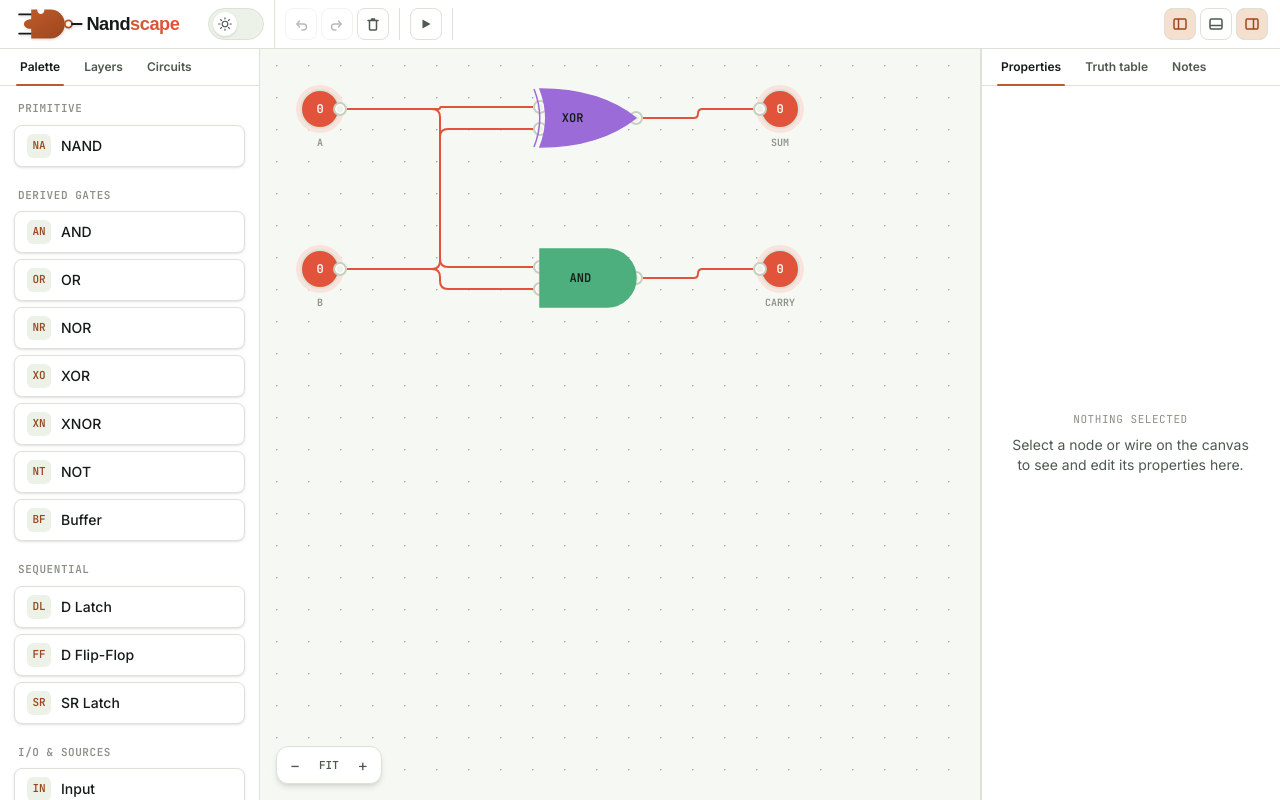
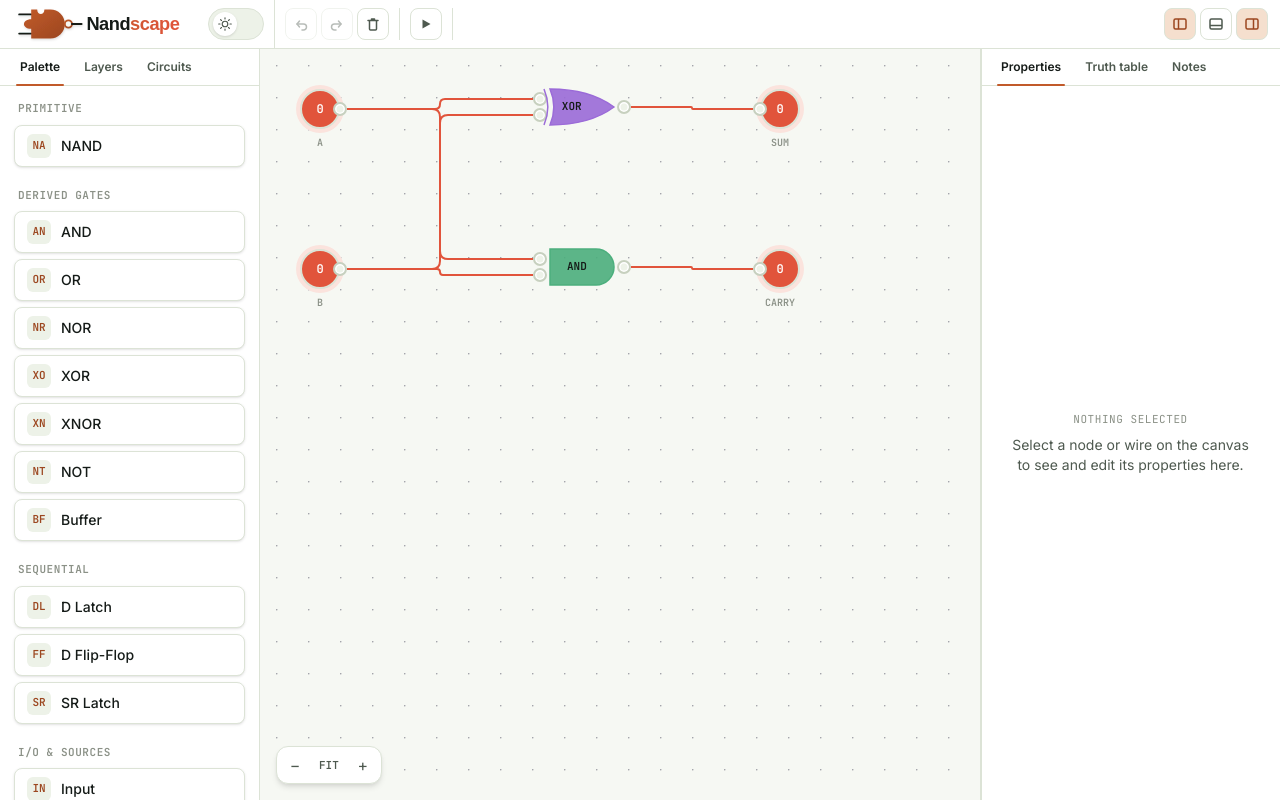
Before and after one commit to LancesLance56/nandscape, a Next.js app in the folder apps/web/: page /nandbox in a window 1280 px wide. Built offline with nearby package versions, Linux system fonts and the light colour scheme.

Commit message:
Improved aesthetics and make everything look cleaner

```diff
--- a/apps/web/components/editor/nodes/gate-node.tsx
+++ b/apps/web/components/editor/nodes/gate-node.tsx
@@ -6,7 +6,10 @@ import {useShallow} from "zustand/react/shallow";
 import {gateTypeToString, isSequential} from "@nandscape/engine";
 import {NodeHandle, Position} from "./node-handle";
 import {defaultInputCountForGateType} from "@/lib/editor/gate-defaults";
-import {GateShape, GATE_SHAPE_WIDTH, usesSpecialShape, computeGateShapeGeometry} from "./gate-shapes";
+import {
+  GateShape, GATE_SHAPE_WIDTH, NODE_WIDTH,
+  usesSpecialShape, isInvertedGate, computeGateShapeGeometry,
+} from "./gate-shapes";
 import {useHandleClick} from "@/hooks/use-handle-click";
 import type {EditorNode, GateNodeData} from "@/types/editor";
 import {usePreferencesStore} from "@/store/preferences-store";
@@ -44,10 +47,20 @@ function GateNodeImpl({id, data, selected}: NodeProps<EditorNode>) {
     return margin + index * sideSpacing;
   };
 
+  const special = usesSpecialShape(gateData.gateType);
+  const inverted = isInvertedGate(gateData.gateType);
+  const geometry = special
+    ? computeGateShapeGeometry(gateData.gateType, nodeHeight, bubbleRadius, bubbleGap)
+    : null;
+  // How far the connector sits inset from the node's right edge — 0 for
+  // plain shapes, `bubbleRadius` for inverted ones (bubble center).
+  const outputInset = geometry ? GATE_SHAPE_WIDTH - geometry.connectorX : 0;
+  const outputDiameter = special && inverted ? bubbleRadius * 2 + 2 : 14;
+
   return (
     <div
-      style={{height: `${nodeHeight}px`}}
-      className="relative flex min-w-24 items-center justify-center transition-[height] duration-150"
+      style={{height: `${nodeHeight}px`, width: `${NODE_WIDTH}px`}}
+      className="relative flex items-center justify-center transition-[height] duration-150"
     >
       {Array.from({length: inputCount}).map((_, i) => (
         <NodeHandle
@@ -67,7 +80,9 @@ function GateNodeImpl({id, data, selected}: NodeProps<EditorNode>) {
           id="out-0"
           type="source"
           position={Position.Right}
-          style={{top: `${topForHandle(0, 1)}px`}}
+          style={{top: `${topForHandle(0, 1)}px`, right: outputInset}}
+          diameter={outputDiameter}
+          bare={special && inverted}
           onClick={(event) => onHandleClick(id, "out-0", "source", event)}
           onMouseEnter={(event) => onHandleMouseEnter(id, "source", event)}
           onMouseLeave={onHandleMouseLeave}
@@ -87,30 +102,31 @@ function GateNodeImpl({id, data, selected}: NodeProps<EditorNode>) {
         ))
       )}
 
-      {usesSpecialShape(gateData.gateType) ? (
-        <div
-          className="absolute inset-y-0 left-1/2 z-10 -translate-x-1/2"
-          style={{width: GATE_SHAPE_WIDTH}}
-        >
+      {special ? (
+        <div className="absolute inset-y-0 left-1/2 z-10 -translate-x-1/2" style={{width: GATE_SHAPE_WIDTH}}>
           <GateShape gateType={gateData.gateType} height={nodeHeight} selected={selected} />
           <span
-            className="absolute top-1/2 -translate-x-1/2 -translate-y-1/2 whitespace-nowrap text-center font-mono text-xs font-bold leading-tight text-ink"
-            style={{left: computeGateShapeGeometry(gateData.gateType, nodeHeight, bubbleRadius, bubbleGap).labelX}}
+            className="absolute top-1/2 -translate-x-1/2 -translate-y-1/2 whitespace-nowrap text-center font-mono text-[11px] font-bold leading-tight text-ink"
+            style={{left: geometry!.labelX}}
           >
             {gateData.label || typeName}
           </span>
         </div>
       ) : (
         <div
-          className={`absolute inset-y-0 left-1/2 z-10 flex min-w-24 -translate-x-1/2 flex-col items-center justify-center gap-0.5 rounded-lg border bg-surface-card px-3 py-2.5 shadow-sm transition-[box-shadow,border-color] duration-150 ${
+          style={{width: NODE_WIDTH}}
+          className={`absolute inset-y-0 left-1/2 z-10 flex -translate-x-1/2 flex-col items-center justify-center gap-0.5 overflow-hidden rounded-lg border bg-surface-card px-2 py-2 shadow-sm transition-[box-shadow,border-color] duration-150 ${
             selected ? "border-copper ring-2 ring-copper/30" : sequential ? "border-signal-green/40" : "border-border-strong"
           }`}
         >
-          <span className="text-center font-mono text-xs font-bold leading-tight text-ink">
+          <span
+            className="w-full truncate text-center font-mono text-[11px] font-bold leading-tight text-ink"
+            title={gateData.label || typeName}
+          >
             {gateData.label || typeName}
           </span>
           {sequential && (
-            <span className="mt-0.5 text-center font-mono text-[9px] uppercase tracking-wider text-signal-green">
+            <span className="mt-0.5 text-center font-mono text-[8px] uppercase tracking-wider text-signal-green">
               stateful
             </span>
           )}
--- a/apps/web/components/editor/nodes/gate-shapes.tsx
+++ b/apps/web/components/editor/nodes/gate-shapes.tsx
@@ -3,9 +3,13 @@ import { useShallow } from "zustand/react/shallow";
 import { GATE_COLORS } from "@/lib/editor/gate-colors";
 import { usePreferencesStore } from "@/store";
 
-export const GATE_SHAPE_WIDTH = 96;
+export const GATE_SHAPE_WIDTH = 64; // was 96
+/** Fixed footprint every gate/block node renders at — keeps the visible
+ *  box and the handle-anchoring container in lockstep so labels can never
+ *  grow the box past where the wires actually connect. */
+export const NODE_WIDTH = GATE_SHAPE_WIDTH + 20;
 
-function isInvertedGate(t: GateType): boolean {
+export function isInvertedGate(t: GateType): boolean {
   return t === GateType.NAND || t === GateType.NOR || t === GateType.XNOR || t === GateType.NOT;
 }
 
@@ -32,6 +36,11 @@ function bubbleShrink(gateType: GateType, bubbleRadius: number, bubbleGap: numbe
 export interface GateShapeGeometry {
   bodyWidth: number;
   labelX: number;
+  /** X position (within the GATE_SHAPE_WIDTH box) a wire/handle should
+   *  terminate at — the bubble's center for inverted gates, the body's
+   *  right edge otherwise. Lets the handle and the bubble read as one
+   *  clickable target instead of two overlapping circles. */
+  connectorX: number;
 }
 
 export function computeGateShapeGeometry(
@@ -40,13 +49,11 @@ export function computeGateShapeGeometry(
   bubbleRadius: number,
   bubbleGap: number,
 ): GateShapeGeometry {
-  const bodyWidth = GATE_SHAPE_WIDTH - bubbleShrink(gateType, bubbleRadius, bubbleGap);
-  const labelFraction = isAndFamily(gateType)
-    ? 0.42 // D-shape: flat back is solid up to (bodyWidth - height/2); center sits left of the round cap
-    : isOrFamily(gateType)
-      ? 0.34 // shield: back edge nearly full height, narrows fast past the midpoint
-      : 0.3; // triangle: linear taper to a point, needs the most left bias
-  return { bodyWidth, labelX: bodyWidth * labelFraction };
+  const shrink = bubbleShrink(gateType, bubbleRadius, bubbleGap);
+  const bodyWidth = GATE_SHAPE_WIDTH - shrink;
+  const labelFraction = isAndFamily(gateType) ? 0.42 : isOrFamily(gateType) ? 0.34 : 0.3;
+  const connectorX = isInvertedGate(gateType) ? bodyWidth + bubbleGap + bubbleRadius : bodyWidth;
+  return { bodyWidth, labelX: bodyWidth * labelFraction, connectorX };
 }
 
 function andBodyPath(w: number, h: number): string {
@@ -100,7 +107,7 @@ export function GateShape({ gateType, height, selected }: GateShapeProps) {
     ? andBodyPath(bodyWidth, height)
     : isOrFamily(gateType)
       ? orBodyPath(bodyWidth, height)
-      : trianglePath(bodyWidth, height); // triangle family; usesSpecialShape() gates who gets here
+      : trianglePath(bodyWidth, height);
 
   return (
     <svg
@@ -112,13 +119,7 @@ export function GateShape({ gateType, height, selected }: GateShapeProps) {
       {(gateType === GateType.XOR || gateType === GateType.XNOR) && (
         <path d={xorBackStrokePath(bodyWidth, height)} fill="none" stroke={strokeColor} strokeWidth={strokeWidth} />
       )}
-      <path
-        d={bodyPath}
-        fill={color}
-        fillOpacity={fillOpacity}
-        stroke={strokeColor}
-        strokeWidth={strokeWidth}
-      />
+      <path d={bodyPath} fill={color} fillOpacity={fillOpacity} stroke={strokeColor} strokeWidth={strokeWidth} />
       {inverted && (
         <circle
           cx={bodyWidth + bubbleGap + bubbleRadius}
--- a/apps/web/components/editor/nodes/node-handle.tsx
+++ b/apps/web/components/editor/nodes/node-handle.tsx
@@ -10,6 +10,13 @@ interface NodeHandleProps {
   position: Position;
   signal?: SignalState;
   style?: React.CSSProperties;
+  /** Diameter in px. Defaults to 14 — pass the bubble's diameter to make an
+   *  inverted gate's output handle exactly cover its inversion bubble. */
+  diameter?: number;
+  /** When true, renders no inner fill of its own — used when a shape (like
+   *  an inversion bubble) already provides the visible circle underneath,
+   *  so the handle is purely a clickable/hoverable hit area on top of it. */
+  bare?: boolean;
   onClick?: (event: React.MouseEvent) => void;
   onMouseEnter?: (event: React.MouseEvent) => void;
   onMouseLeave?: (event: React.MouseEvent) => void;
@@ -22,7 +29,10 @@ const SIGNAL_CLASS: Record<SignalState, string> = {
   [SignalState.UNKNOWN]: "!bg-copper !border-copper-dark",
 };
 
-export function NodeHandle({id, type, position, signal, style, onClick, onMouseEnter, onMouseLeave}: NodeHandleProps) {
+export function NodeHandle({
+  id, type, position, signal, style, diameter = 14, bare = false,
+  onClick, onMouseEnter, onMouseLeave,
+}: NodeHandleProps) {
   const colorClass = signal !== undefined ? SIGNAL_CLASS[signal] : "!bg-surface-2 !border-border-strong";
 
   return (
@@ -30,15 +40,19 @@ export function NodeHandle({id, type, position, signal, style, onClick, onMouseE
       id={id}
       type={type}
       position={position}
-      style={style}
+      style={{...style, width: diameter, height: diameter}}
       onClick={onClick}
       onMouseEnter={onMouseEnter}
       onMouseLeave={onMouseLeave}
-      className="!h-3.5 !w-3.5 !p-0 !overflow-visible !bg-transparent !border-none !shadow-none !cursor-pointer group"
+      className="!p-0 !overflow-visible !bg-transparent !border-none !shadow-none !cursor-pointer group"
     >
-      <span
-        className={`pointer-events-none block h-full w-full rounded-full border-2 shadow-[inset_0_0_0_1.5px_var(--surface-card)] transition-transform group-hover:scale-125 ${colorClass}`}
-      />
+      {bare ? (
+        <span className="pointer-events-none block h-full w-full rounded-full ring-0 transition-all group-hover:ring-2 group-hover:ring-copper/50" />
+      ) : (
+        <span
+          className={`pointer-events-none block h-full w-full rounded-full border-2 shadow-[inset_0_0_0_1.5px_var(--surface-card)] transition-transform group-hover:scale-125 ${colorClass}`}
+        />
+      )}
     </Handle>
   );
 }
--- a/apps/web/components/editor/nodes/subcircuit-node.tsx
+++ b/apps/web/components/editor/nodes/subcircuit-node.tsx
@@ -8,6 +8,7 @@ import { useHandleClick } from "@/hooks/use-handle-click";
 import { useSubcircuitBlocksStore } from "@/store/subcircuit-blocks-store";
 import { usePreferencesStore } from "@/store/preferences-store";
 import { getBuiltinSubcircuitBlocks } from "@/lib/editor/default-blocks";
+import { NODE_WIDTH } from "./gate-shapes";
 import type { EditorNode, SubcircuitNodeData } from "@/types/editor";
 import { hexToRgba } from "@/lib/editor/block-colors";
 
@@ -48,19 +49,17 @@ function SubcircuitNodeImpl({ id, data, selected }: NodeProps<EditorNode>) {
     return margin + index * sideSpacing;
   };
 
-  const borderStyle = !selected && block.color ? { borderColor: block.color } : undefined;
-
   const colorStyle = block.color
     ? {
         backgroundColor: hexToRgba(block.color, 0.16),
-      borderColor: selected ? undefined : block.color, // let the border-copper class win when selected
+        borderColor: selected ? undefined : block.color,
       }
     : undefined;
 
   return (
     <div
-      style={{ height: `${nodeHeight}px` }}
-      className="relative flex min-w-24 items-center justify-center transition-[height] duration-150"
+      style={{ height: `${nodeHeight}px`, width: `${NODE_WIDTH}px` }}
+      className="relative flex items-center justify-center transition-[height] duration-150"
     >
       {block.inputs.map((port, i) => (
         <NodeHandle
@@ -89,19 +88,16 @@ function SubcircuitNodeImpl({ id, data, selected }: NodeProps<EditorNode>) {
       ))}
 
       <div
-         style={colorStyle}
-         className={`absolute inset-y-0 left-1/2 z-10 flex min-w-24 -translate-x-1/2 flex-col items-center justify-center gap-0.5 rounded-lg border bg-surface-card px-3 py-2.5 shadow-sm transition-[box-shadow,border-color] duration-150 ${
+        style={{ ...colorStyle, width: NODE_WIDTH }}
+        className={`absolute inset-y-0 left-1/2 z-10 flex -translate-x-1/2 flex-col items-center justify-center gap-0.5 overflow-hidden rounded-lg border bg-surface-card px-2 py-2 shadow-sm transition-[box-shadow,border-color] duration-150 ${
           selected ? "border-copper ring-2 ring-copper/30" : block.color ? "" : "border-signal-green/40"
         }`}
       >
-        <span className="text-center font-mono text-xs font-bold leading-tight text-ink">
+        <span
+          className="w-full truncate text-center font-mono text-[11px] font-bold leading-tight text-ink"
+          title={scData.label || block.name}
+        >
           {scData.label || block.name}
-        </span>
-        <span
-           className="mt-0.5 text-center font-mono text-[9px] uppercase tracking-wider"
-           style={{ color: block.color ?? "var(--signal-green)" }}
-         >
-          block
         </span>
       </div>
     </div>
--- a/apps/web/store/preferences-store.ts
+++ b/apps/web/store/preferences-store.ts
@@ -37,18 +37,18 @@ export const usePreferencesStore = create<PreferencesState>()(
   persist(
     (set) => ({
       snapToGrid: true,
-      snapGridSize: 16,
+      snapGridSize: 10,
       visualGridSize: 32,
       showGrid: true,
       edgeRouting: "smoothstep",
       animateSignals: true,
       reducedMotion: false,
-      gateNodeTopMargin: 18,
-      gateNodePortSpacing: 22,
-      gateNodeMinHeight: 56,
-      gateShapesFillOpacity: 1.0,
-      gateShapesBubbleRadius: 6,
-      gateShapesBubbleGap: 3,
+      gateNodeTopMargin: 10,
+      gateNodePortSpacing: 8,
+      gateNodeMinHeight: 36,
+      gateShapesFillOpacity: 0.9,
+      gateShapesBubbleRadius: 4,
+      gateShapesBubbleGap: 2,
 
       setSnapToGrid: (value) => set({snapToGrid: value}),
       setSnapGridSize: (size) => set({snapGridSize: Math.max(4, size)}),
--- a/apps/web/types/subcircuit-block.ts
+++ b/apps/web/types/subcircuit-block.ts
@@ -1,7 +1,6 @@
 import type { EditorNode, EditorEdge } from "./editor";
 
 export interface BlockPort {
-  /** Matches the `name` field on the internal Input/Output node — this is the whole interface. */
   name: string;
 }
 
@@ -11,7 +10,6 @@ export interface SubcircuitBlockDefinition {
   description?: string;
   inputs: BlockPort[];
   outputs: BlockPort[];
-  /** The internal implementation graph. Treated as immutable once created — see note at the bottom. */
   nodes: EditorNode[];
   edges: EditorEdge[];
   builtIn: boolean;
```
Also changed, not shown: apps/web/components/editor/canvas/circuit-canvas.tsx (+0 -11 lines). Lines whose indentation alone changed are shown as unchanged.
